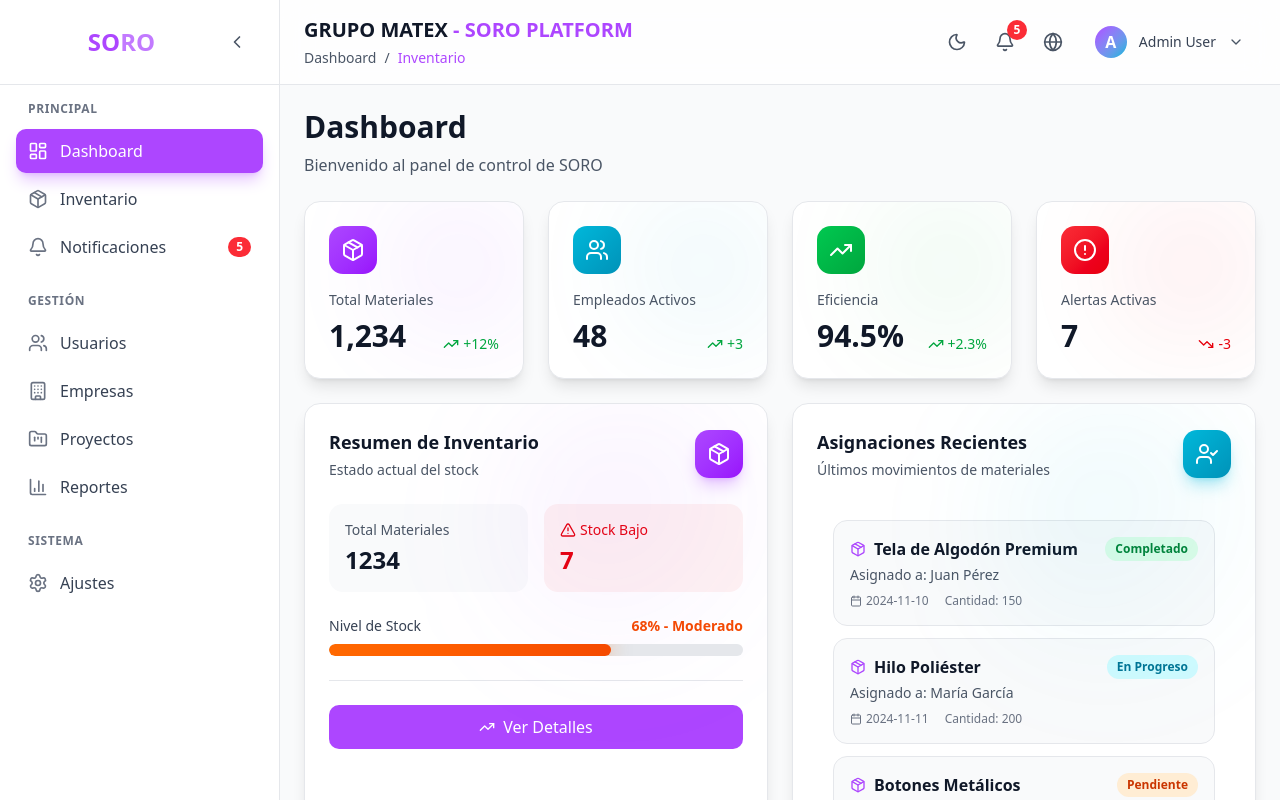
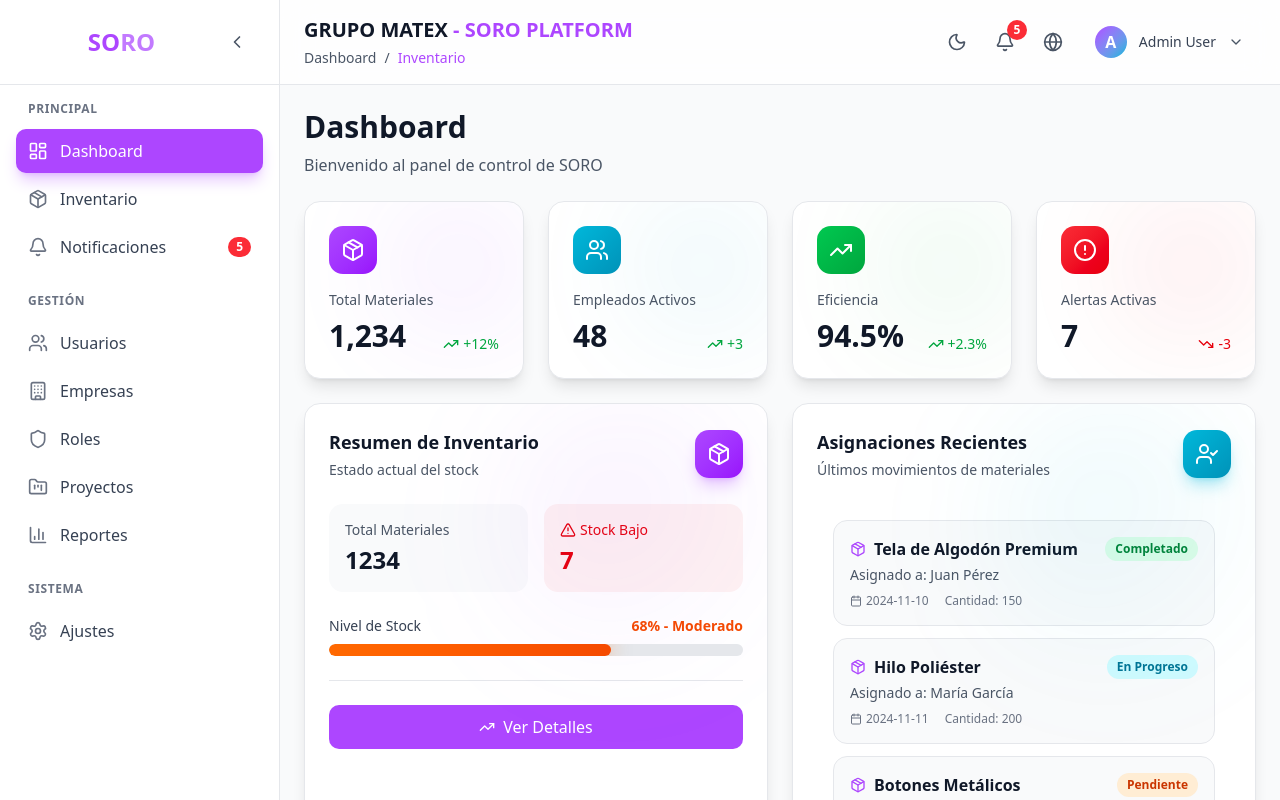
Before and after one commit to CrisD3v/soro, a Next.js app in the folder client/: page /dashboard in a window 1280 px wide. Shown: the top 800 px of the page. Built offline with nearby package versions, Linux system fonts and the light colour scheme.

Commit message:
feat( layout): agregar link de Roles al sidebar
## Update
- Agregar item 'Roles' al sidebar
- Icono Shield de lucide-react
- Link a /dashboard/roles

## Resultado
 Navegación a módulo de roles
 Sidebar actualizado con nuevo módulo

```diff
--- a/client/src/components/templates/DashboardLayout/DashboardLayout.tsx
+++ b/client/src/components/templates/DashboardLayout/DashboardLayout.tsx
@@ -8,6 +8,7 @@ import {
   LayoutDashboard,
   Package,
   Settings,
+  Shield,
   Users
 } from 'lucide-react';
 import { useState } from 'react';
@@ -60,6 +61,12 @@ export const DashboardLayout = ({ children, className = '' }: DashboardLayoutPro
           label: 'Empresas',
           icon: <Building className="w-5 h-5" />,
           href: '/dashboard/companies',
+        },
+        {
+          id: 'roles',
+          label: 'Roles',
+          icon: <Shield className="w-5 h-5" />,
+          href: '/dashboard/roles',
         },
         {
           id: 'projects',
```
